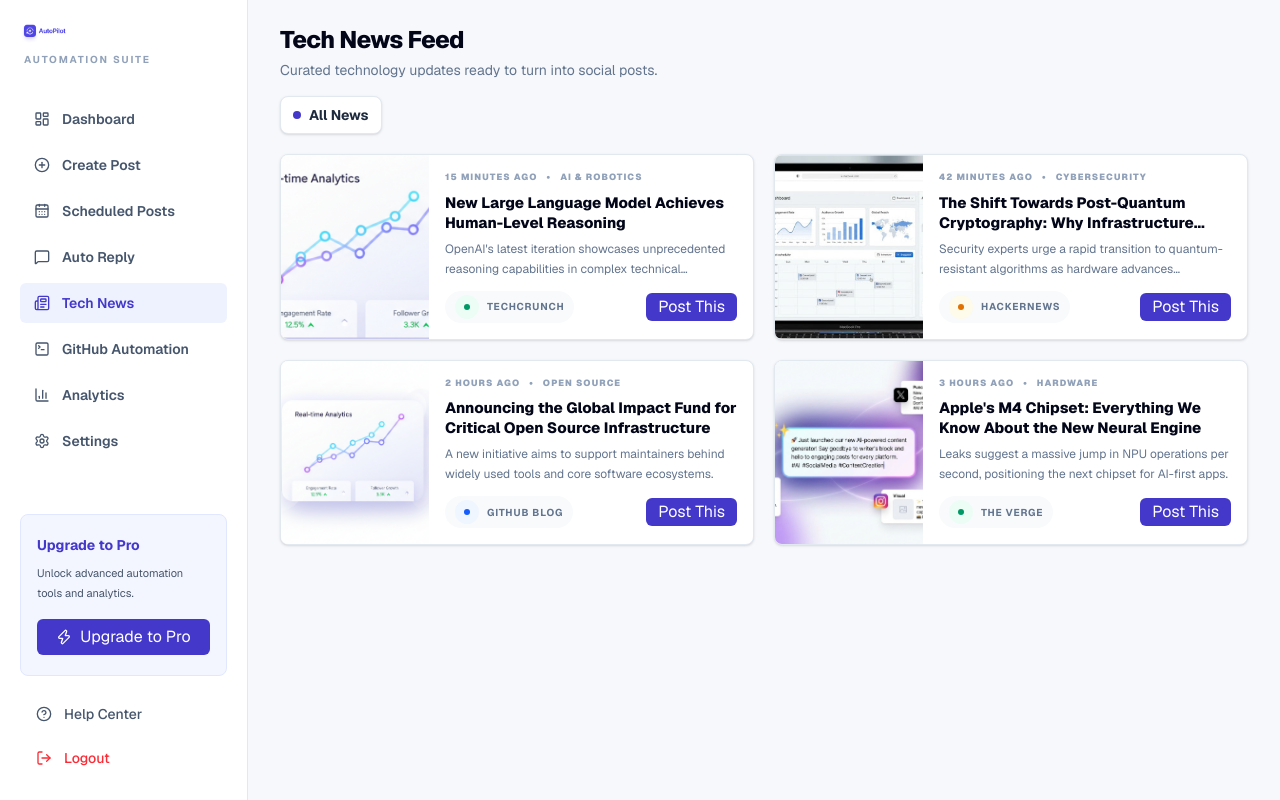
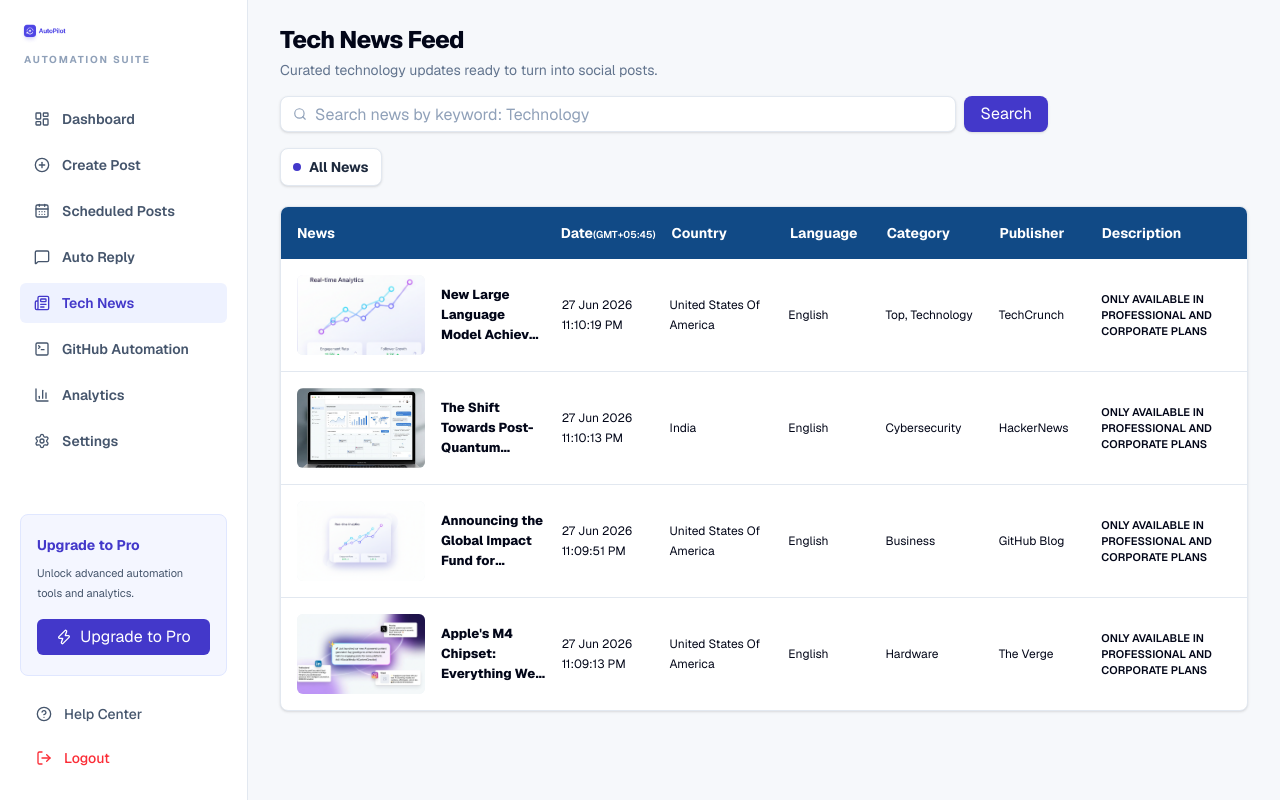
Before and after one commit to budhathoki10/SocialMediaPlatform, a Next.js app: page /dashboard/tech-news in a window 1280 px wide. Built offline with nearby package versions, Linux system fonts and the light colour scheme; no server answers; sample sign-in values are in the browser's storage.

Commit message:
completed layout for the news feed

```diff
--- a/app/dashboard/tech-news/page.tsx
+++ b/app/dashboard/tech-news/page.tsx
@@ -7,6 +7,7 @@ import {
   LogOut,
   MessageSquare,
   Newspaper,
+  Search,
   Settings,
   SquareTerminal,
   Zap,
@@ -32,43 +33,51 @@ const sidebarItems = [
 const newsItems = [
   {
     id: "llm-human-achieves",
-    source: "TechCrunch",
-    category: "AI & Robotics",
-    timeAgo: "15 minutes ago",
+    category: "Top, Technology",
+    country: "United States Of America",
+    date: "27 Jun 2026",
+    image: "/landing/real.PNG",
+    language: "English",
+    publisher: "TechCrunch",
+      Description: "Only available in professional and corporate plans",
+    time: "11:10:19 PM",
     title: "New Large Language Model Achieves Human-Level Reasoning",
-    summary: "OpenAI's latest iteration showcases unprecedented reasoning capabilities in complex technical workflows.",
-    image: "/landing/real.PNG",
-    status: "ready",
   },
   {
     id: "post-quantum-shift",
-    source: "HackerNews",
     category: "Cybersecurity",
-    timeAgo: "42 minutes ago",
+    country: "India",
+    date: "27 Jun 2026",
+    image: "/landing/hero-dashboard.png",
+    language: "English",
+    publisher: "HackerNews",
+    Description: "Only available in professional and corporate plans",
+    time: "11:10:13 PM",
     title: "The Shift Towards Post-Quantum Cryptography: Why Infrastructure Teams Are Preparing Now",
-    summary: "Security experts urge a rapid transition to quantum-resistant algorithms as hardware advances accelerate.",
-    image: "/landing/hero-dashboard.png",
-    status: "warning",
   },
   {
     id: "open-source-impact",
-    source: "GitHub Blog",
-    category: "Open Source",
-    timeAgo: "2 hours ago",
+    category: "Business",
+    country: "United States Of America",
+    date: "27 Jun 2026",
+    image: "/landing/realtimeanalytics.png",
+    language: "English",
+    publisher: "GitHub Blog",
+    Description: "Only available in professional and corporate plans",
+    time: "11:09:51 PM",
     title: "Announcing the Global Impact Fund for Critical Open Source Infrastructure",
-    summary: "A new initiative aims to support maintainers behind widely used tools and core software ecosystems.",
-    image: "/landing/realtimeanalytics.png",
-    status: "published",
   },
   {
     id: "apple-m4-neural",
-    source: "The Verge",
     category: "Hardware",
-    timeAgo: "3 hours ago",
+    country: "United States Of America",
+    date: "27 Jun 2026",
+    image: "/landing/AICaption.png",
+    language: "English",
+    publisher: "The Verge",
+    Description: "Only available in professional and corporate plans",
+    time: "11:09:13 PM",
     title: "Apple's M4 Chipset: Everything We Know About the New Neural Engine",
-    summary: "Leaks suggest a massive jump in NPU operations per second, positioning the next chipset for AI-first apps.",
-    image: "/landing/AICaption.png",
-    status: "ready",
   },
 ];
 
@@ -127,20 +136,6 @@ function Sidebar() {
   );
 }
 
-function StatusDot({ status }: { status: string }) {
-  const styles: Record<string, string> = {
-    published: "bg-blue-50 text-blue-600",
-    ready: "bg-emerald-50 text-emerald-600",
-    warning: "bg-amber-50 text-amber-600",
-  };
-
-  return (
-    <span className={`grid h-6 w-6 place-items-center rounded-full ${styles[status] || styles.ready}`}>
-      <span className="h-1.5 w-1.5 rounded-full bg-current" />
-    </span>
-  );
-}
-
 export default async function TechNewsPage() {
   const session = await getServerSession(authOptions);
 
@@ -154,11 +149,24 @@ export default async function TechNewsPage() {
         <Sidebar />
 
         <section className="h-screen min-w-0 flex-1 overflow-y-auto px-4 py-6 sm:px-6 lg:px-8">
-          <div className="mx-auto max-w-6xl">
+          <div className="w-full">
             <div className="flex flex-wrap items-center justify-between gap-3">
-              <div>
+              <div className="w-full">
                 <h1 className="text-2xl font-extrabold tracking-tight text-slate-950">Tech News Feed</h1>
                 <p className="mt-1 text-sm text-slate-500">Curated technology updates ready to turn into social posts.</p>
+                <div className="mt-4 flex w-full max-w-3xl items-center gap-2">
+                  <label className="flex h-9 min-w-0 flex-1 items-center gap-2 rounded-lg border border-slate-200 bg-white px-3 text-slate-400 shadow-sm">
+                    <Search className="h-3.5 w-3.5 shrink-0" />
+                    <input
+                      type="search"
+                      placeholder="Search news by keyword: Technology"
+                      className="h-full min-w-0 flex-1 bg-transparent text-sm text-slate-700 outline-none placeholder:text-slate-400"
+                    />
+                  </label>
+                  <button className="h-9 rounded-lg bg-[#4338ca] px-4 text-sm font-bold text-white shadow-sm transition hover:bg-[#3730a3]">
+                    Search
+                  </button>
+                </div>
                 <div className="mt-4 inline-flex items-center gap-2 rounded-lg border border-slate-200 bg-white px-3 py-2 text-sm font-bold text-slate-800 shadow-sm">
                   <span className="h-2 w-2 rounded-full bg-[#4338ca]" />
                   All News
@@ -166,41 +174,46 @@ export default async function TechNewsPage() {
               </div>
             </div>
 
-            <div className="mt-5 grid gap-5 lg:grid-cols-2">
-              {newsItems.map((news) => (
-                <article
-                  key={news.id}
-                  className="grid min-h-[150px] cursor-pointer overflow-hidden rounded-lg border border-slate-200 bg-white shadow-sm hover:border-indigo-200 hover:shadow-md sm:grid-cols-[148px_minmax(0,1fr)]"
-                >
-                  <div className="relative h-32 overflow-hidden bg-slate-100 sm:h-full">
-                    <Image
-                      src={news.image}
-                      alt=""
-                      fill
-                      sizes="(min-width: 1024px) 148px, 100vw"
-                      className="object-cover"
-                    />
+            <div className="mt-5 overflow-hidden rounded-lg border border-slate-200 bg-white shadow-sm">
+              <div className="w-full">
+                <div className="w-full">
+                  <div className="grid grid-cols-[2.3fr_0.85fr_0.95fr_0.75fr_0.9fr_0.8fr_1.2fr] items-center gap-4 bg-[#114a86] px-4 py-4 text-sm font-bold text-white">
+                    <div>News</div>
+                    <div>
+                      Date<span className="text-[10px] font-semibold">(GMT+05:45)</span>
+                    </div>
+                    <div>Country</div>
+                    <div>Language</div>
+                    <div>Category</div>
+                    <div>Publisher</div>
+                    <div>Description</div>
                   </div>
 
-                  <div className="flex min-w-0 flex-col p-4">
-                    <p className="text-[9px] font-black uppercase tracking-[0.12em] text-slate-400">
-                      {news.timeAgo} <span className="px-1.5">•</span> {news.category}
-                    </p>
-                    <h2 className="mt-2 line-clamp-2 text-[15px] font-extrabold leading-5 text-slate-950">{news.title}</h2>
-                    <p className="mt-1.5 line-clamp-2 text-xs leading-5 text-slate-500">{news.summary}</p>
+                  {newsItems.map((news) => (
+                    <article
+                      key={news.id}
+                      className="grid cursor-pointer grid-cols-[2.3fr_0.85fr_0.95fr_0.75fr_0.9fr_0.8fr_1.2fr] items-center gap-4 border-b border-slate-200 px-4 py-4 last:border-b-0 hover:bg-slate-50"
+                    >
+                      <div className="flex min-w-0 items-center gap-4">
+                        <div className="relative h-20 w-32 shrink-0 overflow-hidden rounded-md bg-slate-100">
+                          <Image src={news.image} alt="" fill sizes="128px" className="object-cover" />
+                        </div>
+                        <h2 className="line-clamp-3 text-[13px] font-extrabold leading-5 text-slate-950">{news.title}</h2>
+                      </div>
 
-                    <div className="mt-auto flex items-center justify-between pt-3">
-                      <div className="inline-flex items-center gap-2 rounded-full bg-slate-50 px-2.5 py-1 text-[10px] font-bold uppercase tracking-[0.08em] text-slate-500">
-                        <StatusDot status={news.status} />
-                        {news.source}
+                      <div className="text-xs leading-5 text-slate-950">
+                        <p>{news.date}</p>
+                        <p>{news.time}</p>
                       </div>
-                      <button className="h-7 rounded-md bg-[#4338ca] px-3 text-xs font-bold text-white transition hover:bg-[#3730a3]">
-                        Post This
-                      </button>
-                    </div>
-                  </div>
-                </article>
-              ))}
+                      <div className="text-xs leading-5 text-slate-950">{news.country}</div>
+                      <div className="text-xs text-slate-950">{news.language}</div>
+                      <div className="text-xs leading-5 text-slate-950">{news.category}</div>
+                      <div className="text-xs text-slate-950">{news.publisher}</div>
+                      <div className="text-[11px] font-semibold uppercase leading-4 text-slate-950">{news.Description}</div>
+                    </article>
+                  ))}
+                </div>
+              </div>
             </div>
           </div>
         </section>
--- a/app/globals.css
+++ b/app/globals.css
@@ -1,4 +1,9 @@
 @import "tailwindcss";
+
+@theme {
+  --font-sans: var(--font-geist-sans), Arial, Helvetica, sans-serif;
+  --font-mono: var(--font-geist-mono), Consolas, monospace;
+}
 
 :root {
   --background: #eef2ff;
@@ -14,19 +19,21 @@
 
 html {
   scroll-behavior: smooth;
+  font-family: var(--font-geist-sans), Arial, Helvetica, sans-serif;
 }
 
 body {
   margin: 0;
   background: var(--background);
   color: var(--foreground);
-  font-family: var(--font-geist-sans), Arial, Helvetica, sans-serif;
+  font-family: inherit;
 }
 
 button,
 input,
 textarea,
-select {
+select,
+table {
   font: inherit;
 }
 
--- a/components/dashboard/RecentPostsPanel.tsx
+++ b/components/dashboard/RecentPostsPanel.tsx
@@ -100,6 +100,37 @@ function getPlatformLabel(platform: string) {
   return labels[platform] || platform;
 }
 
+function UpcomingPostsSkeleton() {
+  return (
+    <div aria-label="Loading upcoming posts" aria-busy="true">
+      <div className="hidden grid-cols-[minmax(0,1fr)_112px_128px_40px] gap-4 border-b border-slate-100 bg-slate-50 px-5 py-3 md:grid">
+        <span className="h-3 w-24 animate-pulse rounded bg-slate-200" />
+        <span className="h-3 w-16 animate-pulse rounded bg-slate-200" />
+        <span className="h-3 w-20 animate-pulse rounded bg-slate-200" />
+        <span className="sr-only">Share</span>
+      </div>
+      {Array.from({ length: 3 }).map((_, index) => (
+        <div
+          key={index}
+          className="grid gap-3 border-b border-slate-100 px-5 py-4 last:border-b-0 md:grid-cols-[minmax(0,1fr)_112px_128px_40px] md:items-center md:gap-4"
+        >
+          <div className="flex min-w-0 items-start gap-3">
+            <span className="mt-0.5 h-9 w-9 shrink-0 animate-pulse rounded-md bg-indigo-50" />
+            <div className="min-w-0 flex-1">
+              <div className="h-4 w-2/5 animate-pulse rounded bg-slate-200" />
+              <div className="mt-2 h-3 w-3/5 animate-pulse rounded bg-slate-100" />
+              <div className="mt-2 h-5 w-14 animate-pulse rounded-full bg-slate-100" />
+            </div>
+          </div>
+          <div className="h-3 w-20 animate-pulse rounded bg-slate-100" />
+          <div className="h-3 w-24 animate-pulse rounded bg-slate-100" />
+          <div className="h-5 w-5 animate-pulse rounded bg-slate-100" />
+        </div>
+      ))}
+    </div>
+  );
+}
+
 export default function RecentPostsPanel() {
   const [posts, setPosts] = useState<DashboardPost[]>([]);
   const [isLoadingPosts, setIsLoadingPosts] = useState(true);
@@ -199,9 +230,7 @@ export default function RecentPostsPanel() {
         </div>
 
         {isLoadingPosts ? (
-          <div className="grid min-h-56 place-items-center px-5 text-center">
-            <p className="text-sm font-medium text-slate-500">Loading latest posts...</p>
-          </div>
+          <UpcomingPostsSkeleton />
         ) : posts.length === 0 ? (
           <div className="grid min-h-56 place-items-center px-5 text-center">
             <div>
```
